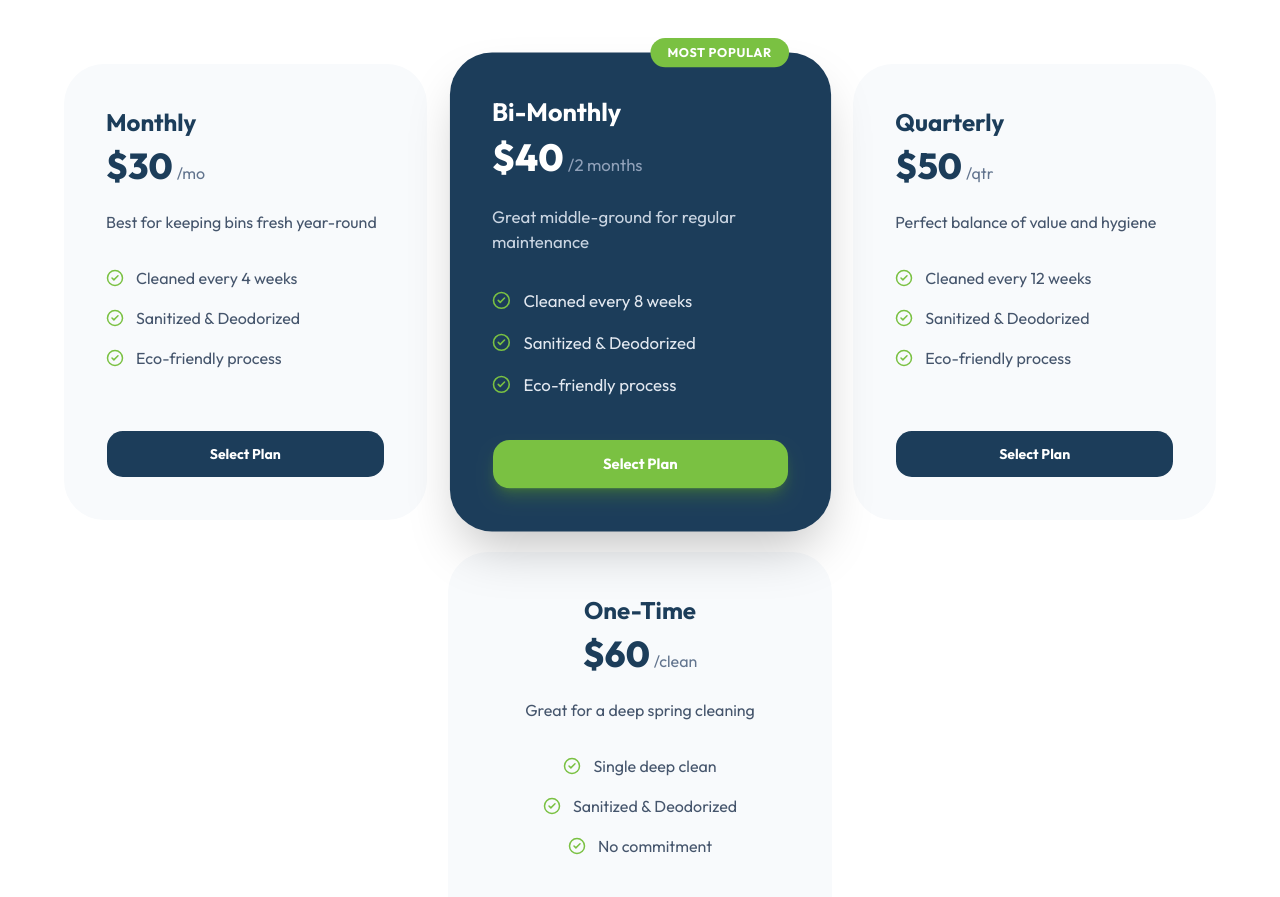
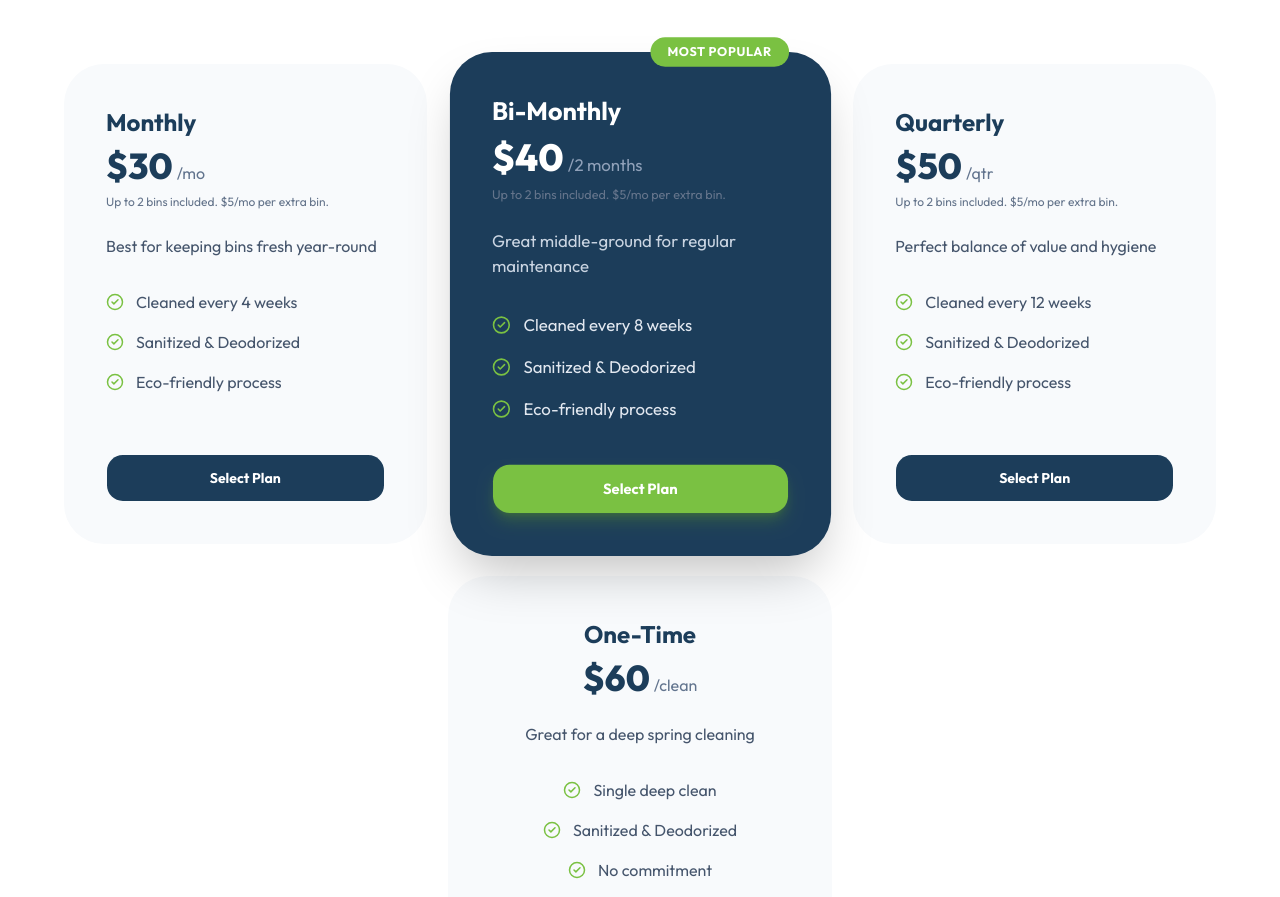
Before and after one commit to nakowafers/binbutlersnc, a Next.js app: page / in a window 1280 px wide. Shown: the part 2222-3119 px from the top of the page. Built offline with nearby package versions, Linux system fonts and the light colour scheme; no server answers.

Commit message:
feat: add extra bin pricing note to homepage

```diff
--- a/src/app/page.tsx
+++ b/src/app/page.tsx
@@ -167,10 +167,13 @@ export default async function Home() {
               {/* Monthly */}
               <div className="flex flex-col p-10 bg-[#F8FAFC] rounded-[2.5rem] border-2 border-transparent transition-all hover:border-[#7AC142] hover:shadow-xl group">
                 <h3 className="text-2xl font-bold text-[#1C3D5A] mb-2">Monthly</h3>
-                <div className="flex items-baseline gap-1 mb-6">
+                <div className="flex items-baseline gap-1 mb-1">
                   <span className="text-4xl font-extrabold text-[#1C3D5A]">${monthlyPrice}</span>
                   <span className="text-slate-500">/mo</span>
                 </div>
+                <p className="text-xs text-muted-foreground mt-1 mb-6">
+                  Up to 2 bins included. $5/mo per extra bin.
+                </p>
                 <p className="text-slate-600 mb-8">Best for keeping bins fresh year-round</p>
                 <ul className="space-y-4 mb-10 flex-grow">
                   <li className="flex items-center gap-3 text-slate-600">
@@ -196,10 +199,13 @@ export default async function Home() {
                   Most Popular
                 </div>
                 <h3 className="text-2xl font-bold mb-2">Bi-Monthly</h3>
-                <div className="flex items-baseline gap-1 mb-6">
+                <div className="flex items-baseline gap-1 mb-1">
                   <span className="text-4xl font-extrabold text-white">${bimonthlyPrice}</span>
                   <span className="text-slate-400">/2 months</span>
                 </div>
+                <p className="text-xs text-muted-foreground mt-1 mb-6">
+                  Up to 2 bins included. $5/mo per extra bin.
+                </p>
                 <p className="text-slate-300 mb-8">Great middle-ground for regular maintenance</p>
                 <ul className="space-y-4 mb-10 flex-grow">
                   <li className="flex items-center gap-3 text-slate-200">
@@ -222,10 +228,13 @@ export default async function Home() {
               {/* Quarterly */}
               <div className="flex flex-col p-10 bg-[#F8FAFC] rounded-[2.5rem] border-2 border-transparent transition-all hover:border-[#7AC142] hover:shadow-xl group">
                 <h3 className="text-2xl font-bold text-[#1C3D5A] mb-2">Quarterly</h3>
-                <div className="flex items-baseline gap-1 mb-6">
+                <div className="flex items-baseline gap-1 mb-1">
                   <span className="text-4xl font-extrabold text-[#1C3D5A]">${quarterlyPrice}</span>
                   <span className="text-slate-500">/qtr</span>
                 </div>
+                <p className="text-xs text-muted-foreground mt-1 mb-6">
+                  Up to 2 bins included. $5/mo per extra bin.
+                </p>
                 <p className="text-slate-600 mb-8">Perfect balance of value and hygiene</p>
                 <ul className="space-y-4 mb-10 flex-grow">
                   <li className="flex items-center gap-3 text-slate-600">
```
